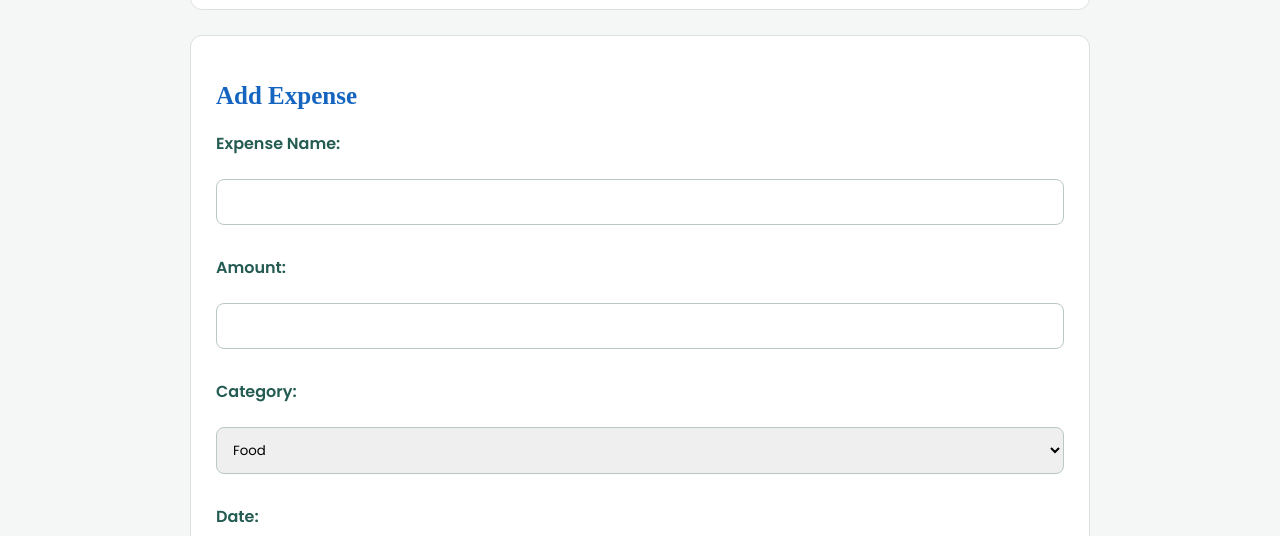
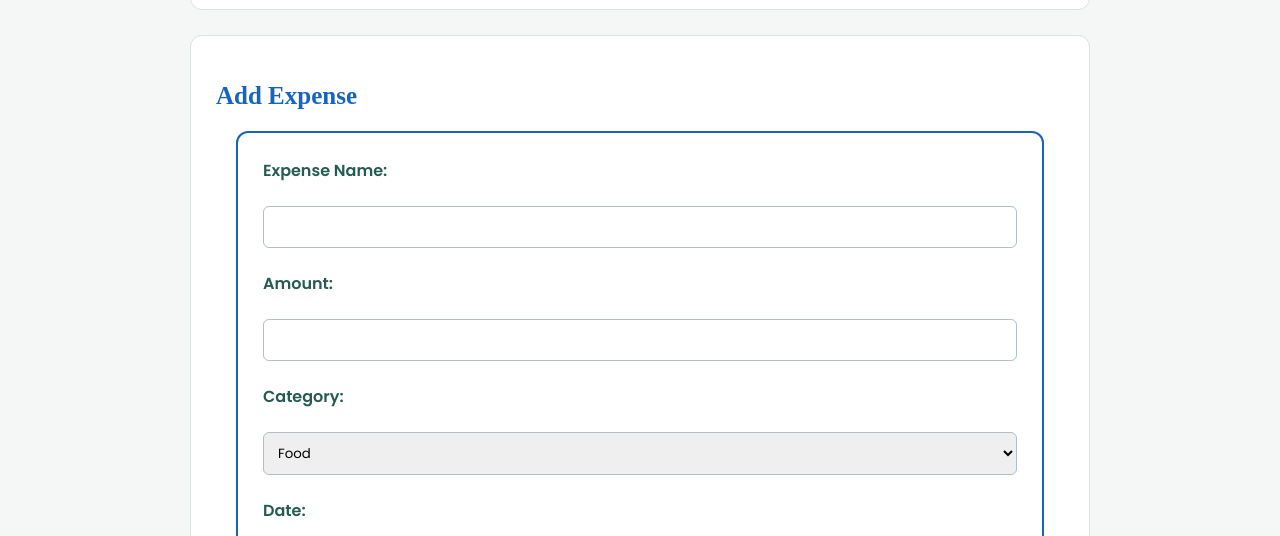
Before and after one commit to awilhodan0-hue/BUDGET--TRACKER, a plain HTML site: page index.html in a window 1280 px wide. Shown: the part 264-800 px from the top of the page. Drawn offline with Linux system fonts and the light colour scheme.

Commit message:
Update style.css

```diff
--- a/style.css
+++ b/style.css
@@ -210,3 +210,24 @@ h1 {
     border-radius: 12px;
     text-align: center;
 }
+form {
+    background-color: white;
+    padding: 25px;
+    margin: 20px;
+    border: 2px solid #1565c0;
+    border-radius: 12px;
+}
+
+input,
+select {
+    padding: 10px;
+    margin: 8px 0;
+    border: 1px solid #b0bec5;
+    border-radius: 6px;
+    width: 100%;
+    box-sizing: border-box;
+}
+
+label {
+    font-weight: 600;
+}
```
